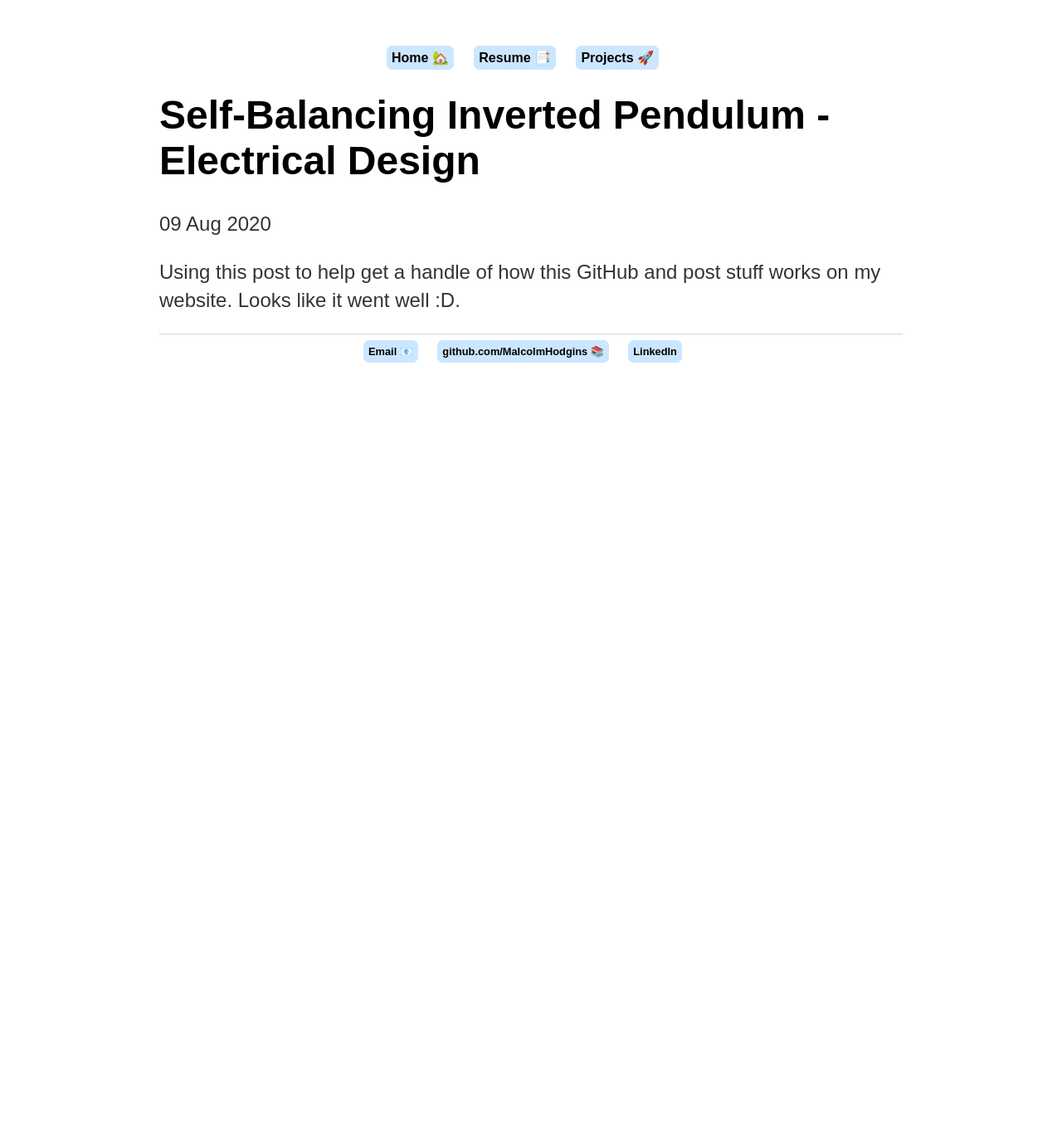
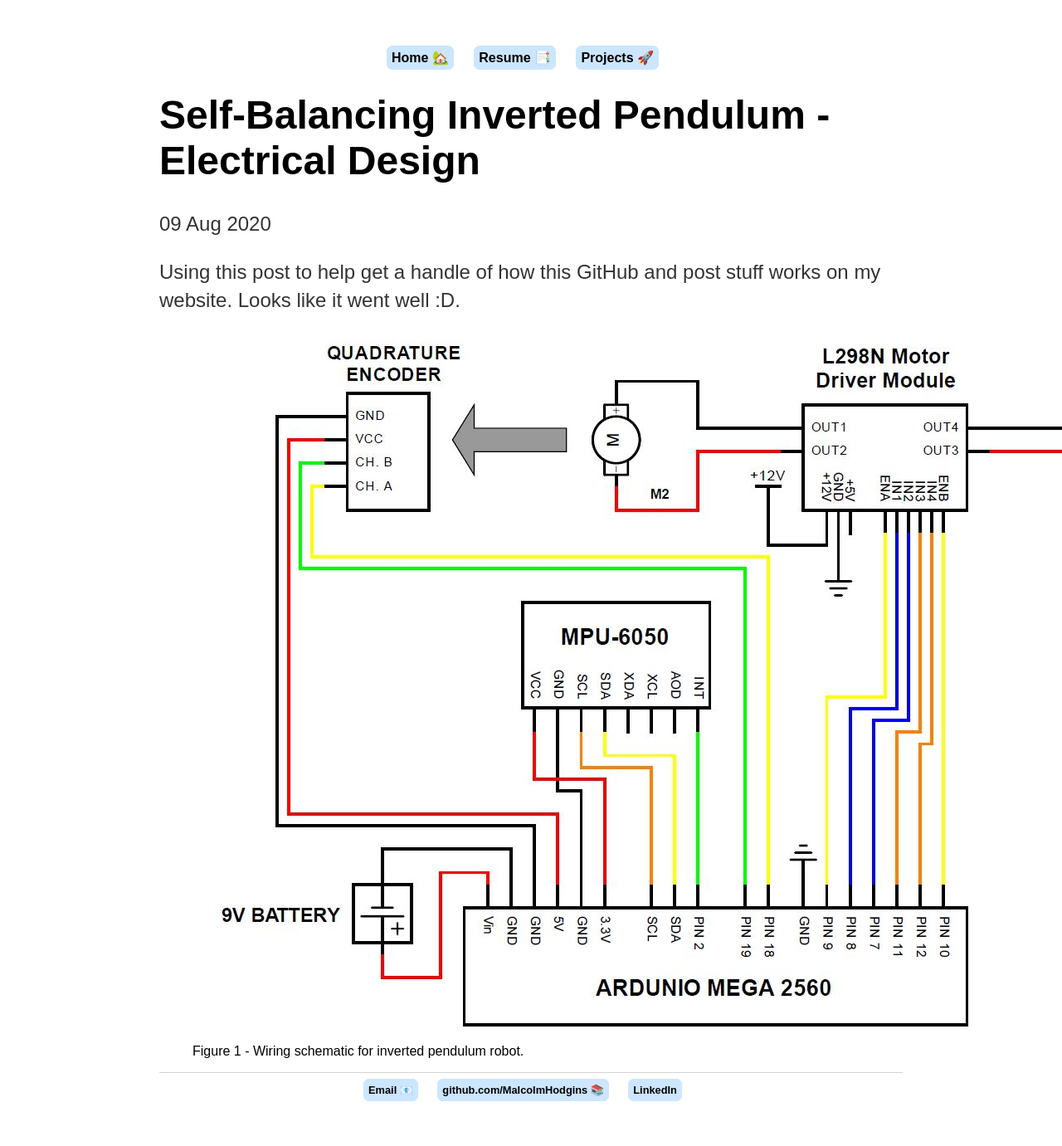
Before and after one commit to MalcolmHodgins/MalcolmHodgins.github.io, a Jekyll site: the page built from _posts/2020-08-04-SBIP Electrical.md, in a window 1280 px wide. Shown: the whole page at 83% size. Built offline with Jekyll 4.4.1, drawn with Linux system fonts in a browser that asks for light colours; before the commit the page ends 900 px from its top, so only the background shows below that.

Commit message:
adding image to electrical post

```diff
--- a/_posts/2020-08-04-SBIP Electrical.md
+++ b/_posts/2020-08-04-SBIP Electrical.md
@@ -5,3 +5,8 @@ date: 2020-08-09
 ---
 
 Using this post to help get a handle of how this GitHub and post stuff works on my website. Looks like it went well :D.
+
+<figure>
+  <img src="/images/sbip_electrical/wiring_schematic.JPG" class="centered">
+  <figcaption> Figure 1 - Wiring schematic for inverted pendulum robot.</figcaption>
+</figure>
```
Also changed, not shown: images/sbip_electrical/wiring_schematic.JPG (added).
